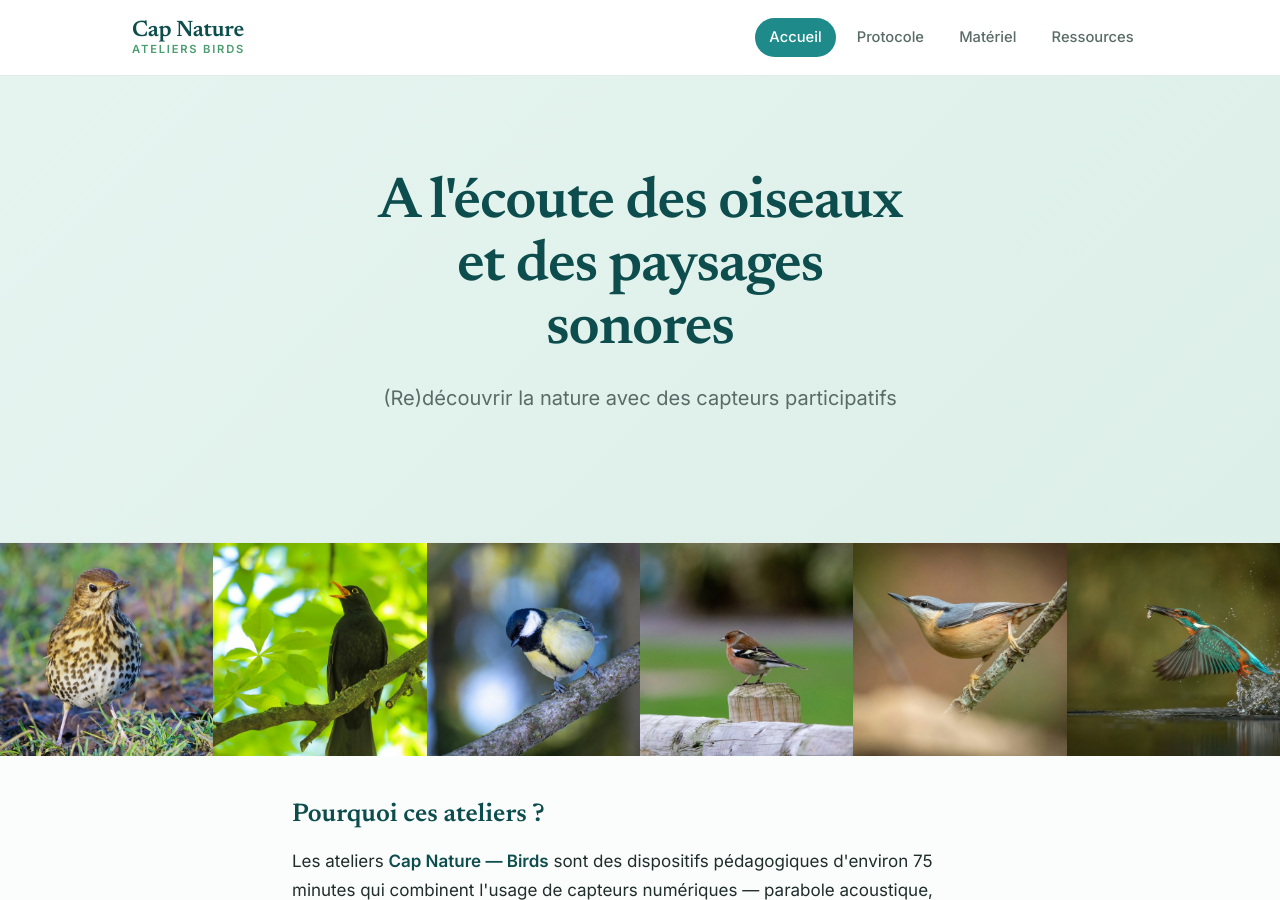
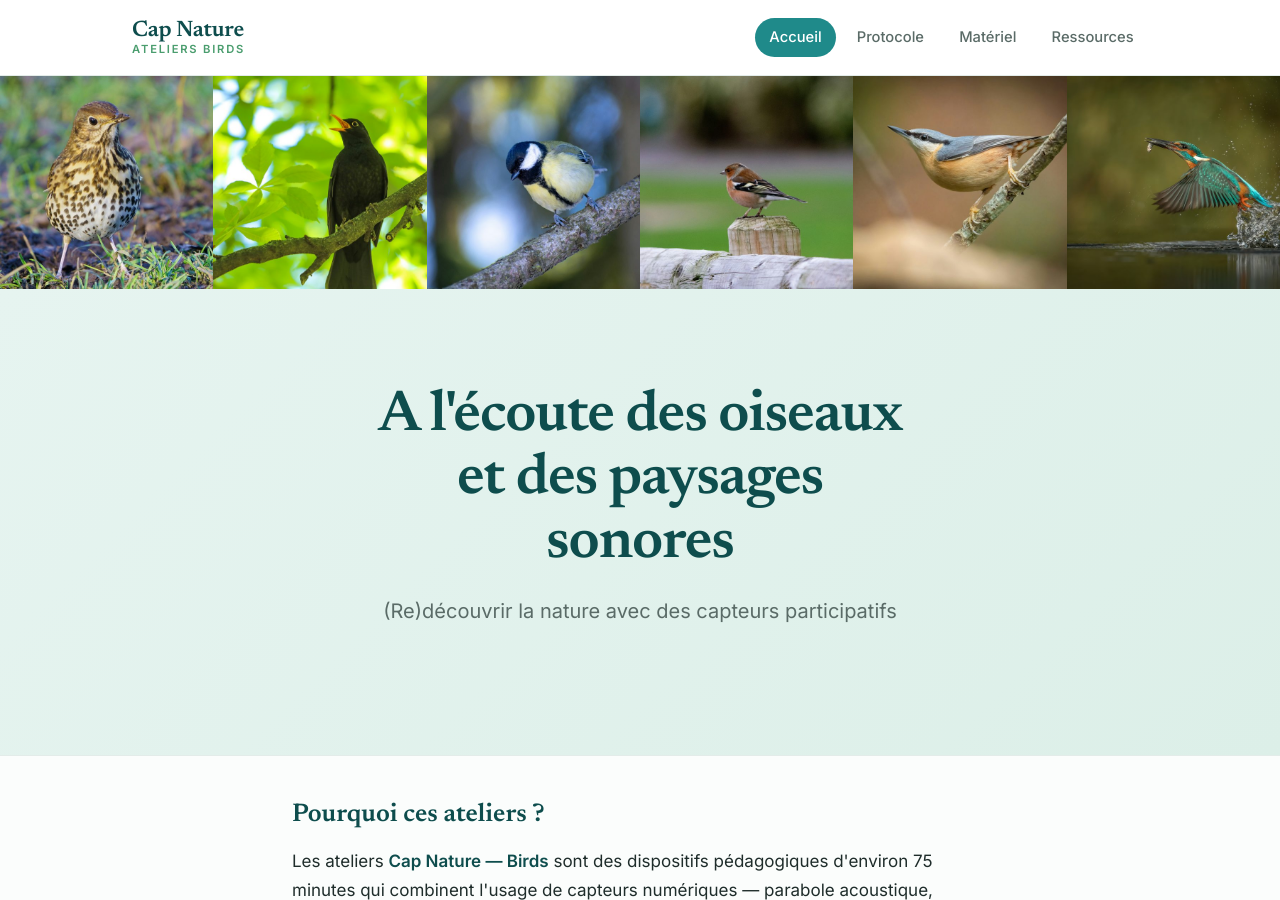
Before and after one commit to marieleapouliquen/wiki-cap-nature, a Jekyll site: the page built from index.md, in a window 1280 px wide and 900 px high. Built offline with Jekyll 4.4.1, drawn with Linux system fonts in a browser that asks for light colours.

Commit message:
Update index.md

```diff
--- a/index.md
+++ b/index.md
@@ -40,9 +40,9 @@ cards:
 
 ---
 
+{% include photo-band.html photos=page.photos %}
+
 {% include hero.html title=page.hero.title subtitle=page.hero.subtitle tags=page.hero.tags %}
-
-{% include photo-band.html photos=page.photos %}
 
 <div class="section" style="max-width: 760px;">
   <main class="content" style="max-width: none;">
```
